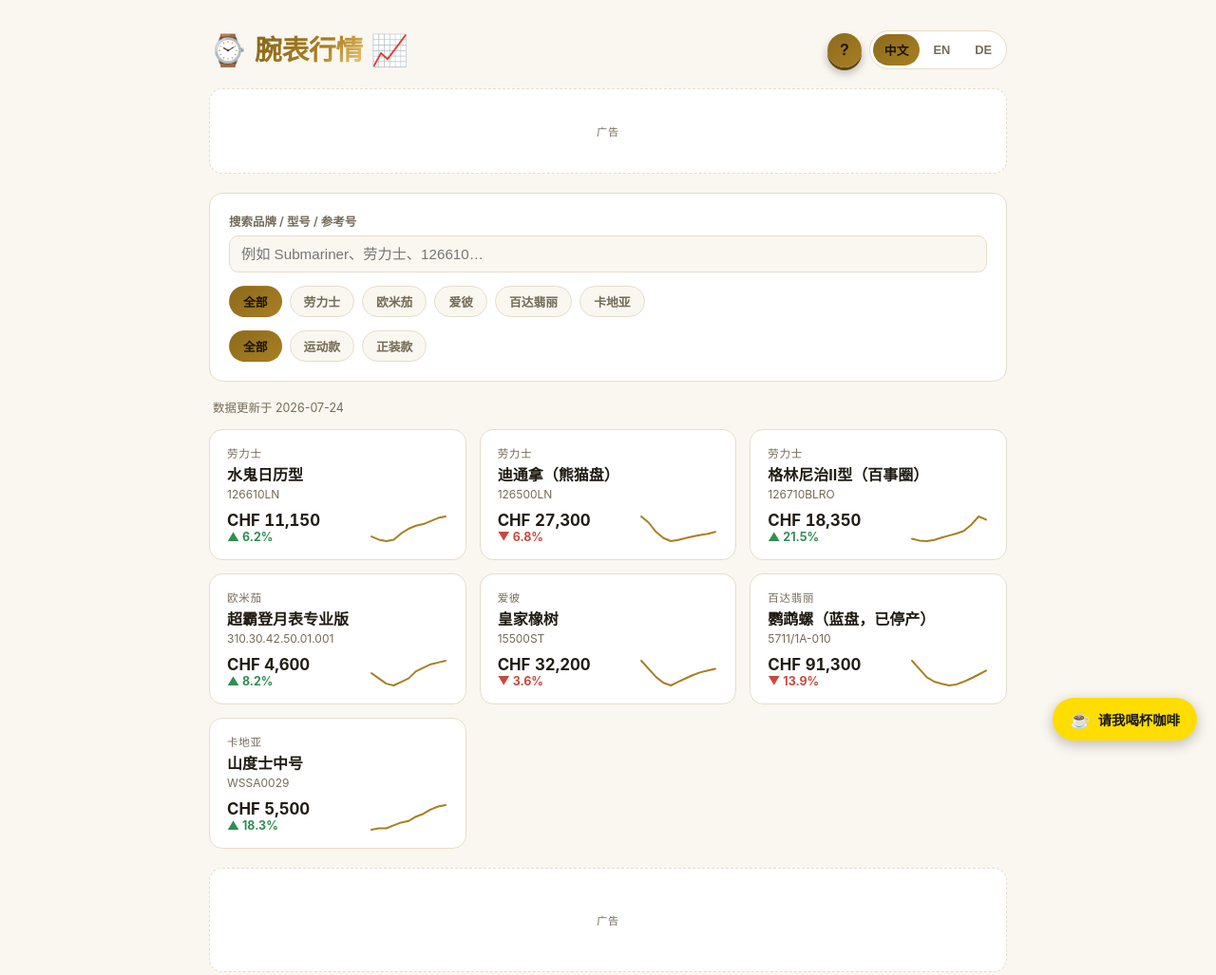
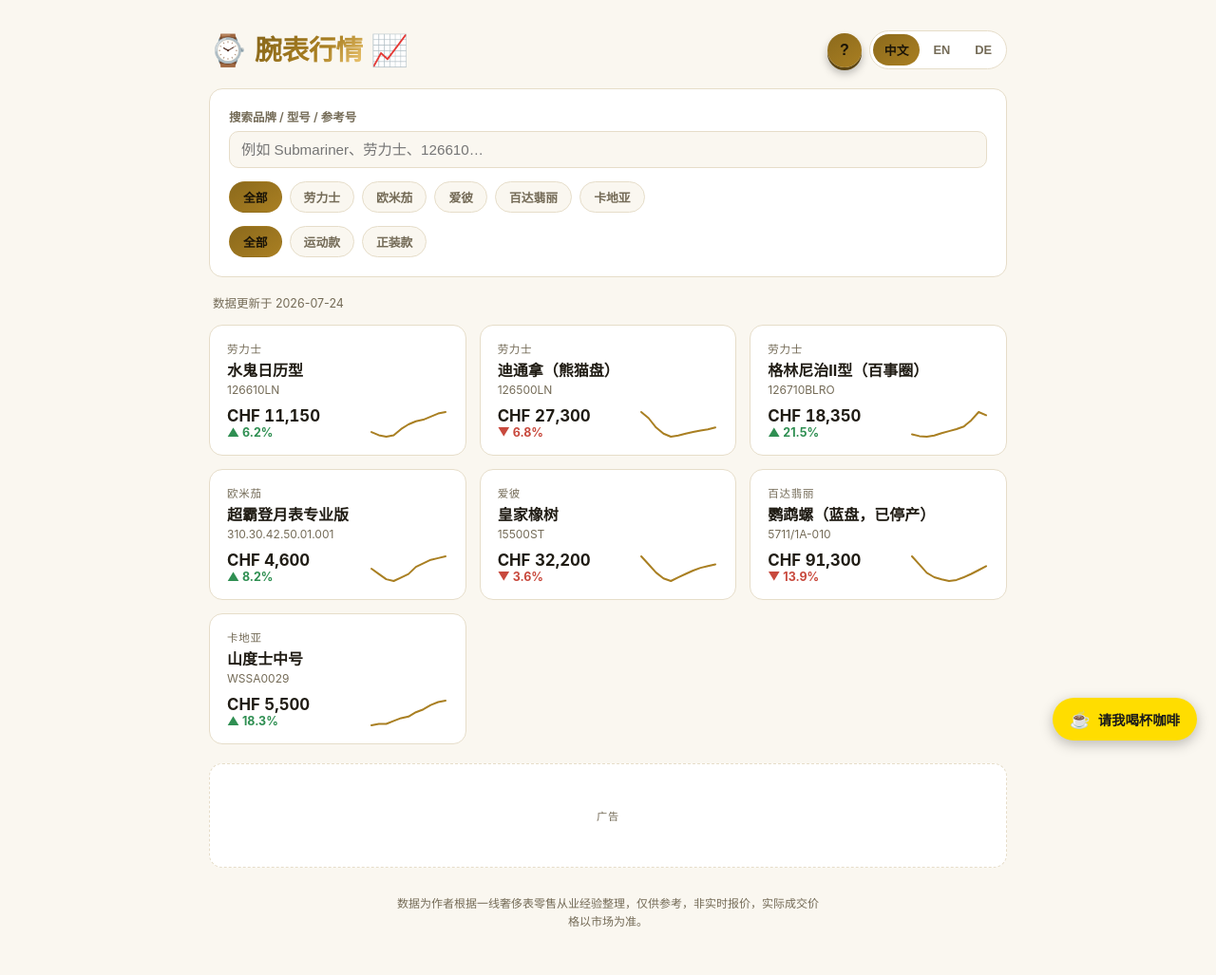
Before and after one commit to junpingkoch-web/watch-price-tracker, a plain HTML site: page index.html in a window 1280 px wide. Shown: the top 1027 px of the page at 95% size. Drawn offline with Linux system fonts and the light colour scheme.

Commit message:
Activate real AdSense ad unit (slot 9009627872), uncomment/insert live ins tags

```diff
--- a/index.html
+++ b/index.html
@@ -33,12 +33,9 @@
       <p>⚠️ <span lang="zh">当前为占位示例数据，非真实市场行情。</span> <span lang="en">Placeholder example data — not real market prices.</span> <span lang="de">Platzhalter-Beispieldaten, keine echten Marktpreise.</span></p>
     </div>
 
-    <!-- Ad slot: top banner. Replace with a real AdSense <ins> unit once approved, e.g.:
-         <ins class="adsbygoogle" style="display:block" data-ad-client="ca-pub-4830421367394194"
-              data-ad-slot="XXXXXXXXXX" data-ad-format="auto" data-full-width-responsive="true"></ins>
-         <script>(adsbygoogle = window.adsbygoogle || []).push({});</script> -->
     <div class="ad-slot">
-      <div class="ad-box" data-i18n="adLabel">广告</div>
+      <ins class="adsbygoogle" style="display:block" data-ad-client="ca-pub-4830421367394194" data-ad-slot="9009627872" data-ad-format="auto" data-full-width-responsive="true"></ins>
+      <script>(adsbygoogle = window.adsbygoogle || []).push({});</script>
     </div>
 
     <!-- LIST VIEW -->
```
